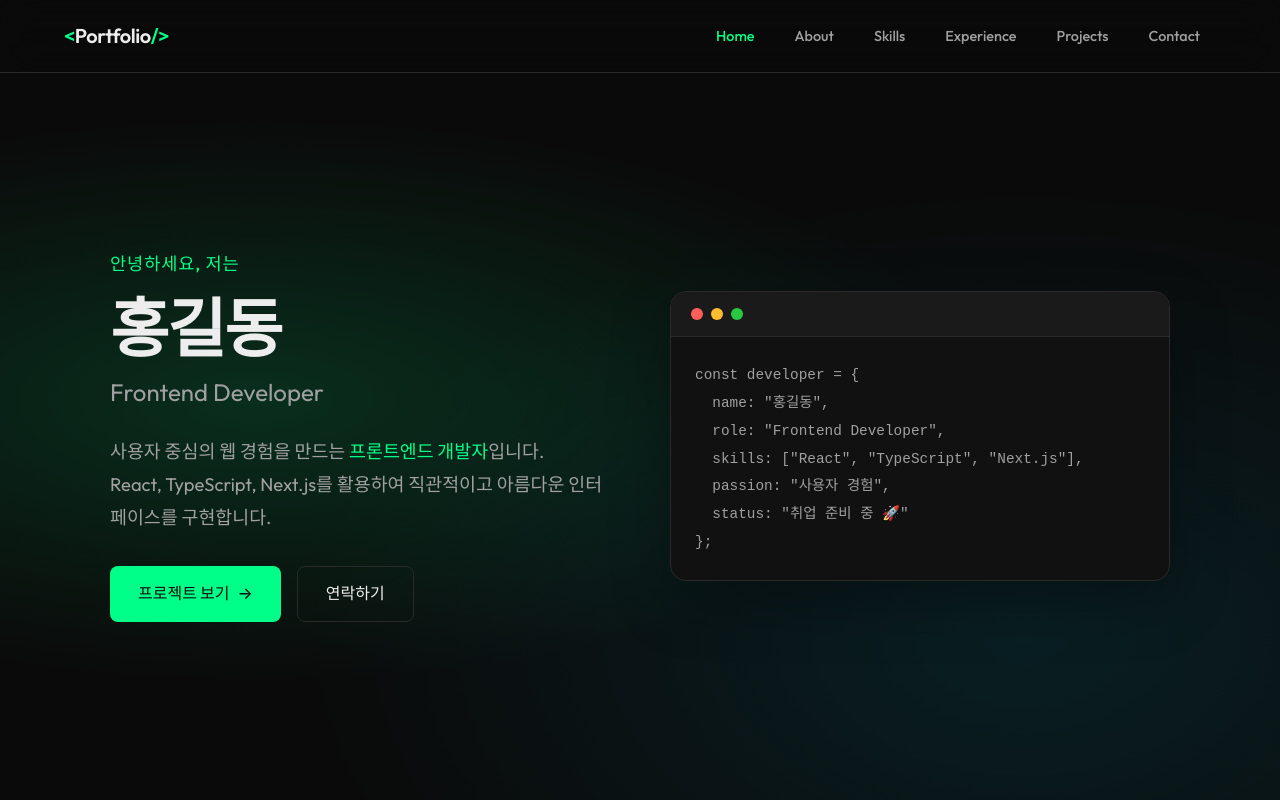
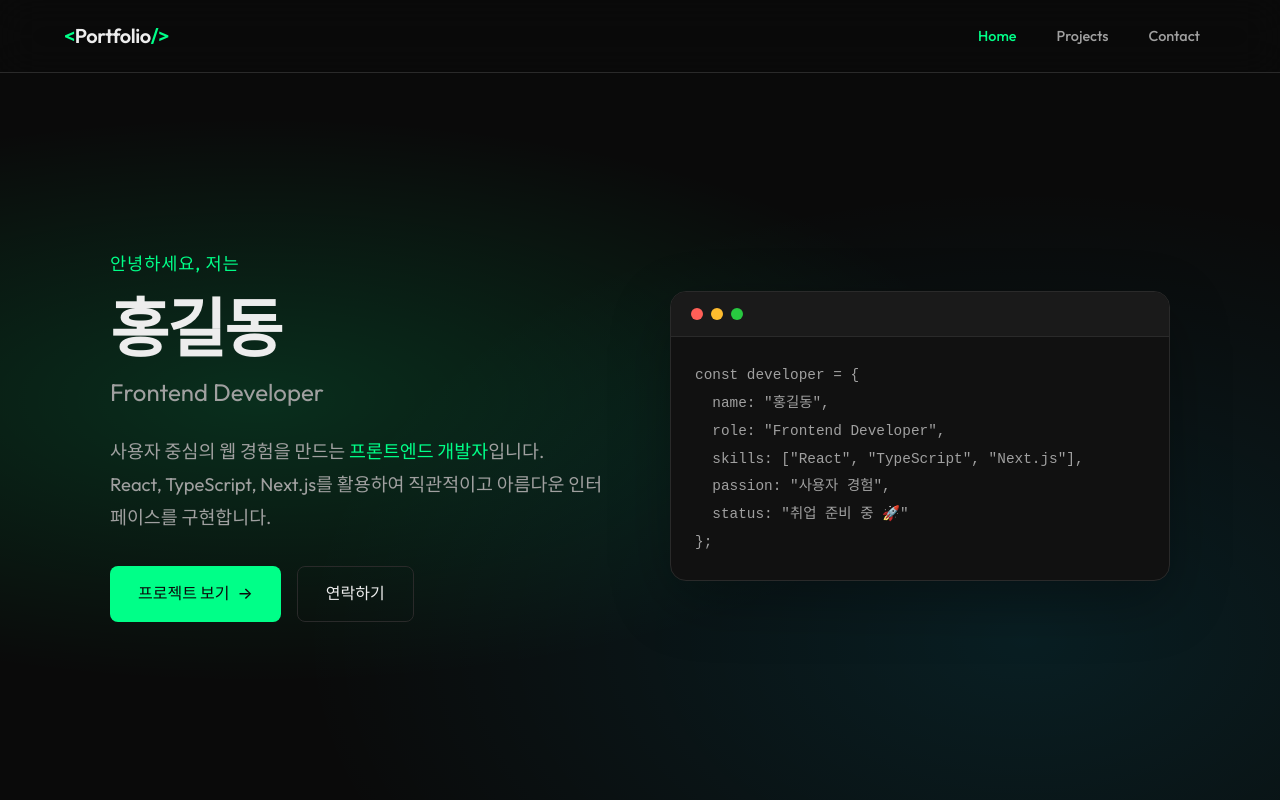
Before and after one commit to wjdxodbs/portfolio, a Next.js app: page / in a window 1280 px wide. Shown: the top 800 px of the page. Built offline with nearby package versions, Linux system fonts and the light colour scheme.

Commit message:
refactor: 네비게이션에서 중복 섹션 링크 제거

```diff
--- a/src/app/components/Header.tsx
+++ b/src/app/components/Header.tsx
@@ -6,9 +6,6 @@ import styles from "./Header.module.css";
 
 const navItems = [
   { href: "/", label: "Home" },
-  { href: "/#about", label: "About" },
-  { href: "/#skills", label: "Skills" },
-  { href: "/#experience", label: "Experience" },
   { href: "/projects", label: "Projects" },
   { href: "/contact", label: "Contact" },
 ];
```
